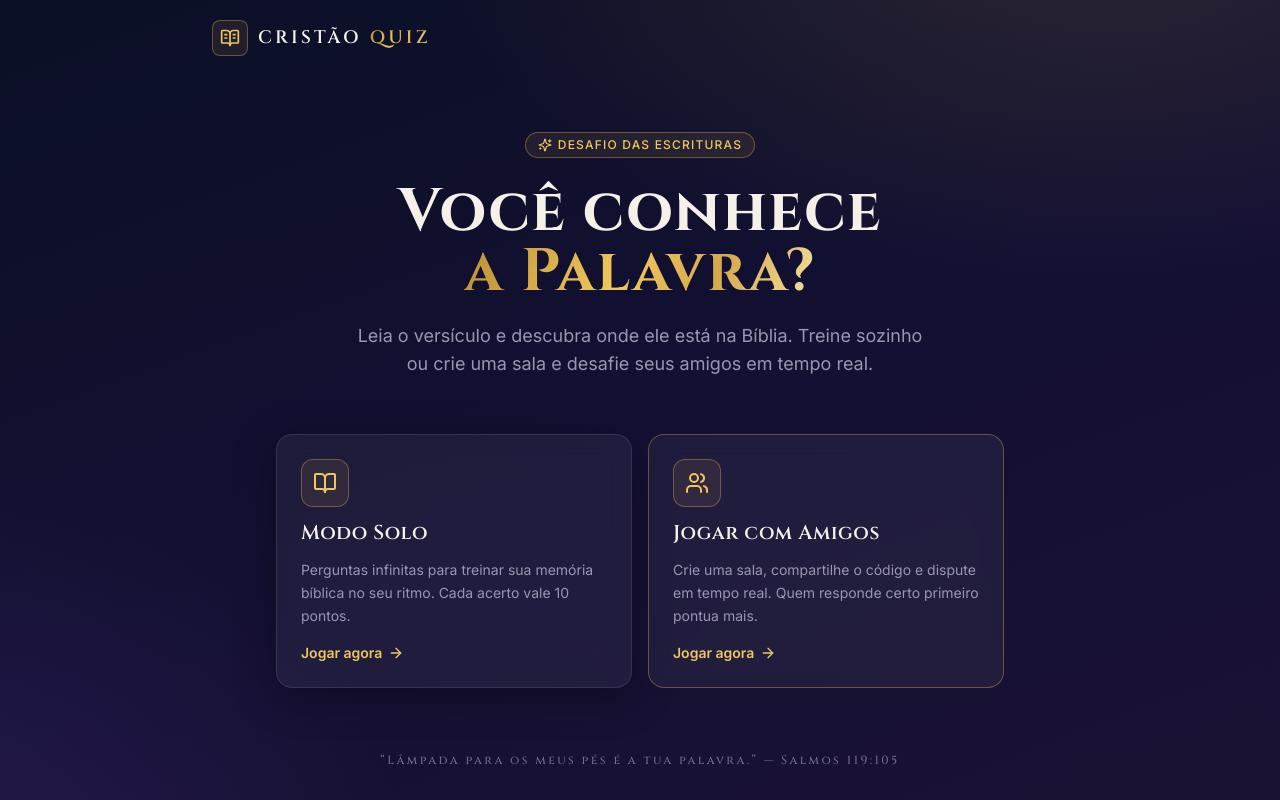
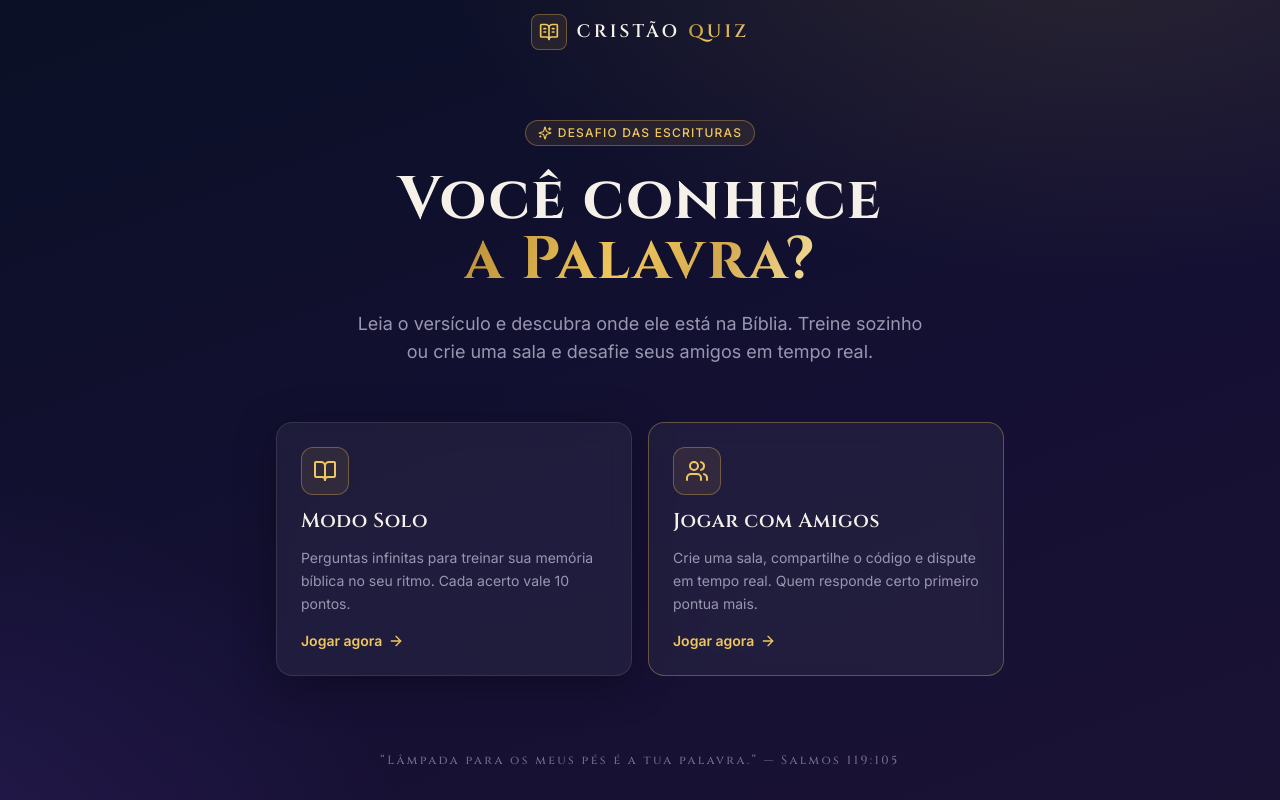
Before and after one commit to evertonestevao/quizz_biblia, a Next.js app: page / in a window 1280 px wide. Built offline with nearby package versions, Linux system fonts and the light colour scheme.

Commit message:
Logo header center

```diff
--- a/src/components/layout/AppHeader.tsx
+++ b/src/components/layout/AppHeader.tsx
@@ -3,7 +3,7 @@ import { BookOpenText } from "lucide-react";
 
 export function AppHeader() {
   return (
-    <header className="mx-auto flex w-full max-w-4xl items-center justify-between px-5 py-5">
+    <header className="flex h-16 items-center justify-center px-4">
       <Link href="/" className="group inline-flex items-center gap-2.5">
         <span className="grid h-9 w-9 place-items-center rounded-lg border border-gold-500/40 bg-gold-500/10 text-gold-300 transition-colors group-hover:bg-gold-500/20">
           <BookOpenText className="h-5 w-5" />
```
